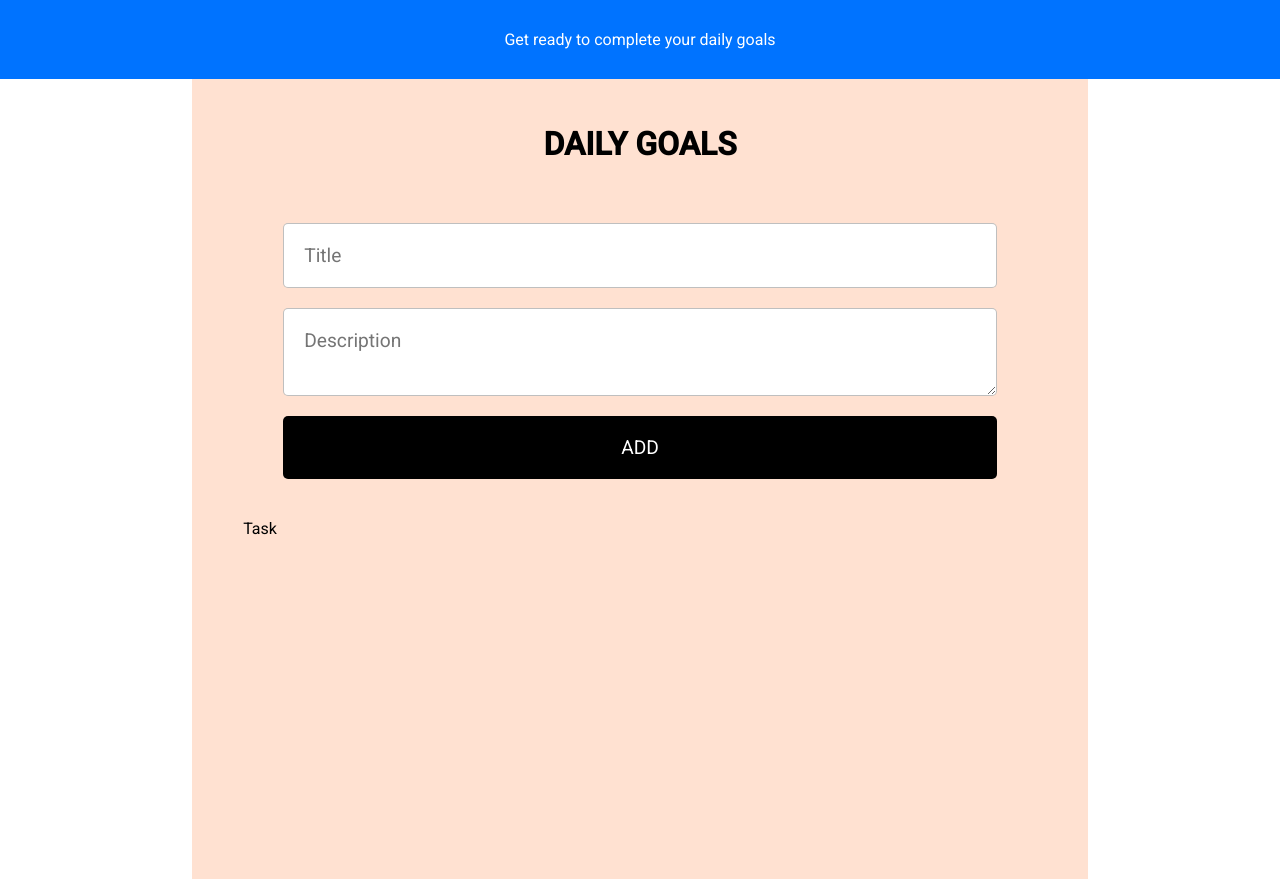
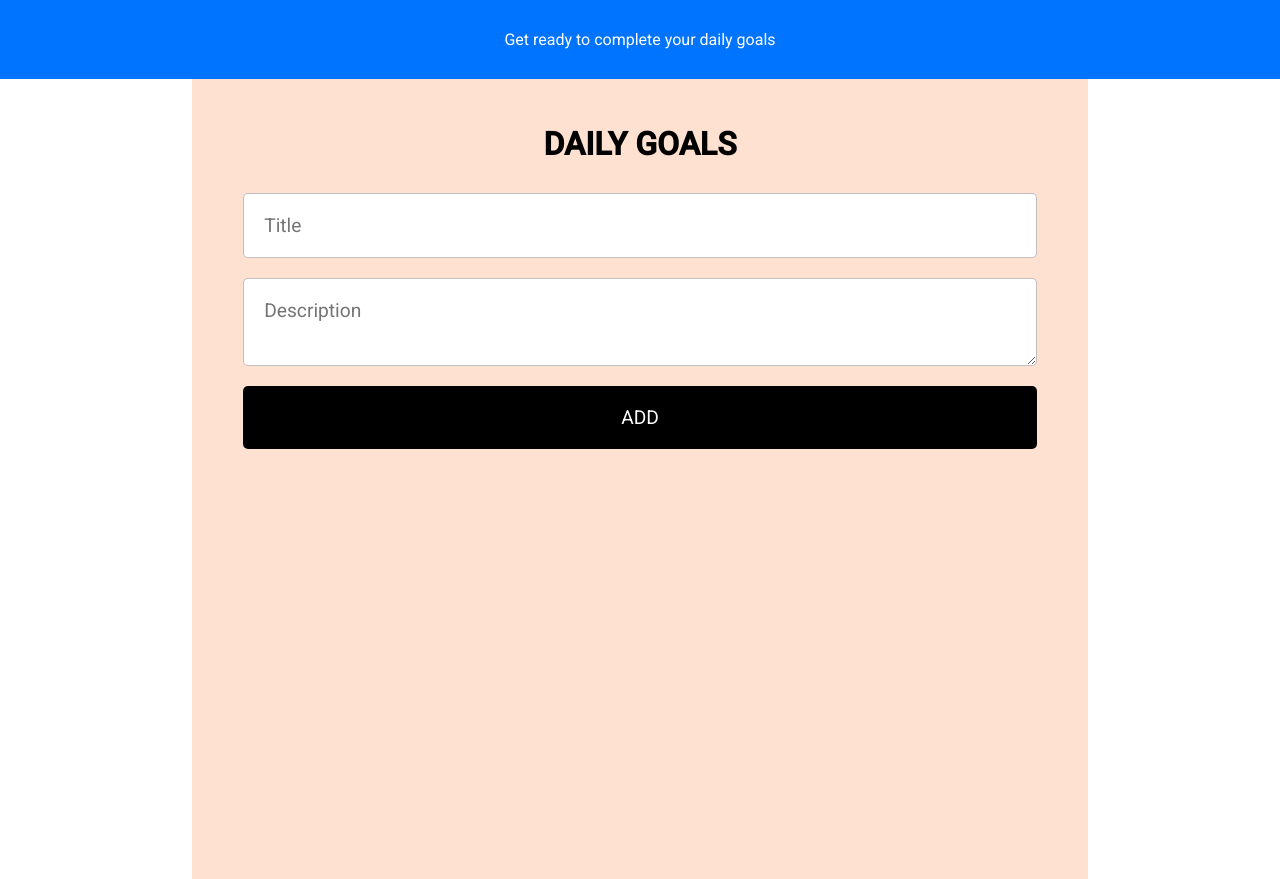
Before and after one commit to gitxAnkit/daily-goals, a Next.js app: page / in a window 1280 px wide. Built offline with nearby package versions, Linux system fonts and the light colour scheme.

Commit message:
Made ADD button

```diff
--- a/Components/Home.css
+++ b/Components/Home.css
@@ -9,7 +9,7 @@
 .container > form{
     display:flex;
     flex-direction: column;
-    padding:30px;
+
 }
 .container > h1{
     text-align: center;
@@ -19,7 +19,7 @@ input,textarea,button{
     padding:20px;
     border:1px solid rgba(0, 0, 0, 0.25);
     border-radius:5px;
-    margin:10px;
+    margin:10px 0;
     font-size:1.2rem;
 }
 button{
--- a/Components/Home.jsx
+++ b/Components/Home.jsx
@@ -1,18 +1,38 @@
-import React from 'react'
+"use client"
+import React,{useState} from 'react'
 import "./Home.css"
 import Task from './Task'
 
 const Home = () => {
+
+  const [tasks,setTasks]= useState([]);
+  const [title,setTitle]= useState("");
+  const [description,setDescription]= useState("");
+
+  const submitHandler =(e) =>{
+    e.preventDefault();
+
+    setTasks([...tasks, { title,description }]);
+  };
   return (
     <div className='container'>
       <h1>DAILY GOALS</h1>
-      <form >
-        <input type="text" placeholder="Title" />
-        <textarea placeholder="Description"></textarea>
+      <form onSubmit={submitHandler}>
+        <input type="text" placeholder="Title"
+          value={title} onChange={(e) =>setTitle(e.target.value)}
+        />
+        <textarea placeholder="Description"
+          value={description} onChange={(e) =>setDescription(e.target.value)}
+
+        ></textarea>
 
         <button type="submit">ADD</button>
       </form>
-      <Task />
+
+    { tasks.map((item,index) =>(
+       <Task key={index} title={item.title} description={item.description} /> ))
+      }
+
     </div>
   )
 }
--- /dev/null
+++ b/Components/Task.css
@@ -0,0 +1,29 @@
+
+.task{
+    display: flex;
+    background-color: white;
+    padding: 20px;
+    align-items: center;
+}
+.task > div{
+    width: 100%;
+}
+.task span{
+    color: rgba(0, 0, 0, 0.7);
+}
+/* *{
+    border: 2px solid blue;
+} */
+.task > button{
+    border-radius: 100%;
+    width: 30px;
+    height: 30px;
+    font-size: 1.7rem;
+    display: flex;
+    align-items: center;
+    justify-content: center;
+    background-color: crimson;
+}
+.task > button:hover{
+    background-color: rgba(255, 0, 0, 0.893);
+}
--- a/Components/Task.jsx
+++ b/Components/Task.jsx
@@ -1,8 +1,14 @@
 import React from 'react'
-
-const Task = () => {
+import '@/Components/Task.css'
+const Task = ({title,description}) => {
   return (
-    <div>Task</div>
+    <div className="task">
+        <div >
+            <p>{title}</p>
+            <span>{description}</span>
+        </div>
+        <button>-</button>
+    </div>
   )
 }
 
```
